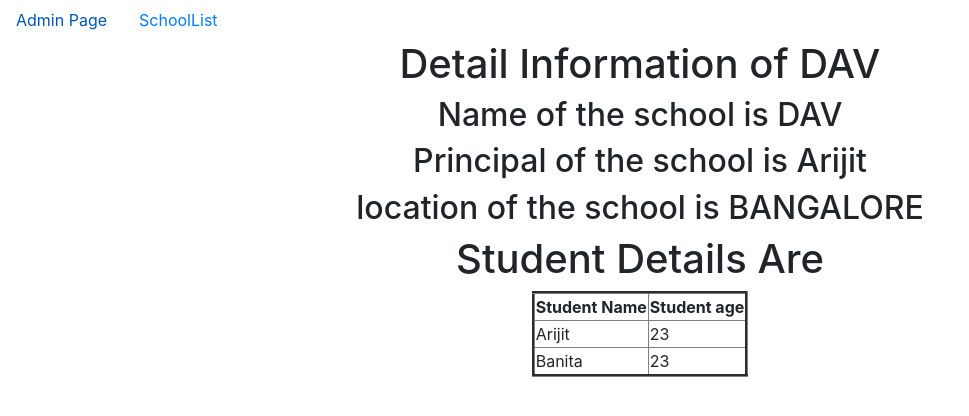
After one commit to arijitswain23/list-based-views-, a Django app: page /1/ in a window 1280 px wide. The commit adds this page. Shown: the top 416 px of the page, without its empty margins (0-969 px from the left). Run offline with Django 4.2, Linux system fonts and the light colour scheme; data comes from the database, SQL or seed files in the repository; both versions use the stored data as it was after the commit.

Commit message:
first commit

```diff
--- a/app/views.py
+++ b/app/views.py
@@ -1,5 +1,5 @@
 from django.shortcuts import render
-from django.views.generic import ListView
+from django.views.generic import ListView,DetailView
 from app.models import *
 # Create your views here.
 
@@ -7,3 +7,9 @@ class SchoolList(ListView):
     model=School
     context_object_name='schools'
     ordering=['sname']
+    #queryset=School.objects.filter(id=1)
+    #template_name='app/school_list.html'
+
+class SchoolDetail(DetailView):
+    model=School
+    context_object_name='sclobject'
--- a/project43/urls.py
+++ b/project43/urls.py
@@ -15,10 +15,11 @@ Including another URLconf
     2. Add a URL to urlpatterns:  path('blog/', include('blog.urls'))
 """
 from django.contrib import admin
-from django.urls import path
+from django.urls import path,re_path
 from app.views import *
 
 urlpatterns = [
     path('admin/', admin.site.urls),
-    path('school_list/',SchoolList.as_view(),name='school_list'),
+    path('SchoolList/',SchoolList.as_view(),name='SchoolList'),
+    re_path('(?P<pk>\d+)/',SchoolDetail.as_view(),name='detail'),
 ]
--- /dev/null
+++ b/templates/app/dummy.html
@@ -0,0 +1,42 @@
+<!doctype html>
+<html lang="en">
+  <head>
+    <!-- Required meta tags -->
+    <meta charset="utf-8">
+    <meta name="viewport" content="width=device-width, initial-scale=1, shrink-to-fit=no">
+
+    <!-- Bootstrap CSS -->
+    <link rel="stylesheet" href="https://cdn.jsdelivr.net/npm/bootstrap@4.6.2/dist/css/bootstrap.min.css" integrity="sha384-xOolHFLEh07PJGoPkLv1IbcEPTNtaed2xpHsD9ESMhqIYd0nLMwNLD69Npy4HI+N" crossorigin="anonymous">
+{% block title %}
+    <title>Hello, world!</title>
+
+{% endblock %}
+  </head>
+  <body>
+<nav class="nav">
+
+    <a href="{% url 'admin:index' %}" class="nav-link">Admin Page</a>
+    <a href="{% url 'SchoolList' %}" class="nav-link">SchoolList</a>
+
+
+</nav>
+
+
+{% block body_block %}
+
+{% endblock %}
+
+<!-- Optional JavaScript; choose one of the two! -->
+
+    <!-- Option 1: jQuery and Bootstrap Bundle (includes Popper) -->
+    <script src="https://cdn.jsdelivr.net/npm/jquery@3.5.1/dist/jquery.slim.min.js" integrity="sha384-DfXdz2htPH0lsSSs5nCTpuj/zy4C+OGpamoFVy38MVBnE+IbbVYUew+OrCXaRkfj" crossorigin="anonymous"></script>
+    <script src="https://cdn.jsdelivr.net/npm/bootstrap@4.6.2/dist/js/bootstrap.bundle.min.js" integrity="sha384-Fy6S3B9q64WdZWQUiU+q4/2Lc9npb8tCaSX9FK7E8HnRr0Jz8D6OP9dO5Vg3Q9ct" crossorigin="anonymous"></script>
+
+    <!-- Option 2: Separate Popper and Bootstrap JS -->
+    <!--
+    <script src="https://cdn.jsdelivr.net/npm/jquery@3.5.1/dist/jquery.slim.min.js" integrity="sha384-DfXdz2htPH0lsSSs5nCTpuj/zy4C+OGpamoFVy38MVBnE+IbbVYUew+OrCXaRkfj" crossorigin="anonymous"></script>
+    <script src="https://cdn.jsdelivr.net/npm/popper.js@1.16.1/dist/umd/popper.min.js" integrity="sha384-9/reFTGAW83EW2RDu2S0VKaIzap3H66lZH81PoYlFhbGU+6BZp6G7niu735Sk7lN" crossorigin="anonymous"></script>
+    <script src="https://cdn.jsdelivr.net/npm/bootstrap@4.6.2/dist/js/bootstrap.min.js" integrity="sha384-+sLIOodYLS7CIrQpBjl+C7nPvqq+FbNUBDunl/OZv93DB7Ln/533i8e/mZXLi/P+" crossorigin="anonymous"></script>
+    -->
+  </body>
+</html>
--- /dev/null
+++ b/templates/app/school_detail.html
@@ -0,0 +1,34 @@
+{% extends 'app/dummy.html' %}
+
+{% block title %}
+    <title>School Detail</title>
+{% endblock %}
+
+{% block body_block %}
+    <center>
+        <h1>Detail Information of {{sclobject.sname}}</h1>
+
+        <h2>Name of the school is {{sclobject.sname}}</h2>
+
+        <h2>Principal of the school is {{sclobject.sprincipal}}</h2>
+
+
+        <h2>location of the school is {{sclobject.sloc}}</h2>
+
+<h1>Student Details Are</h1>
+
+<table border="3px">
+    <tr>
+        <th>Student Name</th>
+        <th>Student age</th>
+    </tr>
+
+    {% for st in sclobject.Student.all %}
+        <tr>
+            <td>{{st.stname}}</td>
+            <td>{{st.stage}}</td>
+        </tr>
+    {% endfor %}
+</table>
+</center>
+{% endblock %}
```
Also changed, not shown: templates/app/school_list.html (+7 -9 lines), db.sqlite3.
